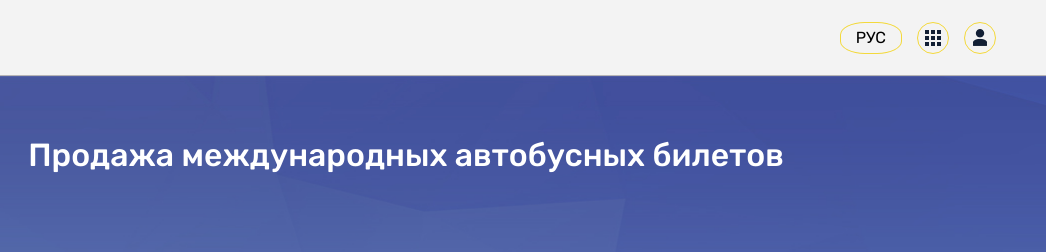
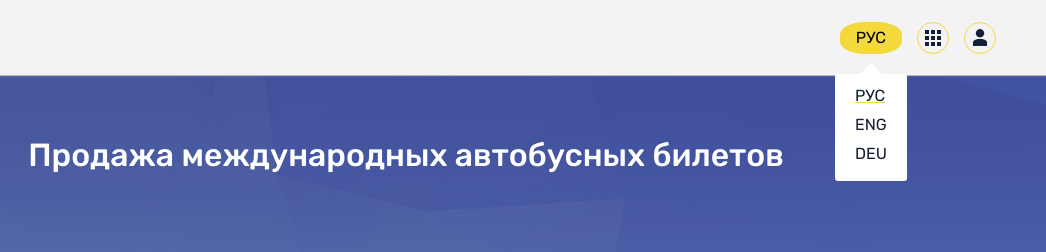
Before and after one commit to hovhannisyan-code/vtby, a plain HTML site: page index.html in a window 1280 px wide. Both pictures are taken after a click on the button "РУС". Shown: the top 252 px of the page, 234-1280 px from the left. Drawn offline with nearby package versions, Linux system fonts and the light colour scheme.

Commit message:
Add language dropdown and some fix

```diff
--- a/css/_mixins.sass
+++ b/css/_mixins.sass
@@ -34,13 +34,14 @@
       border-color: lighten($color, 10%)
       background-color: lighten($color, 10%)
 
-@mixin button($type, $normal, $hover, $active)
+@mixin button($type, $normal, $hover, $active, $bottom)
   @if ($type == 'solid')
     background-color: $normal
 
     transition: background-color $transition--default
 
-    border-bottom: 1px solid $yellow
+    @if ($bottom)
+      border-bottom: 1px solid $hover
 
     &:hover
       background-color: $hover
--- a/css/components/_button.sass
+++ b/css/components/_button.sass
@@ -14,7 +14,7 @@
     border: none
 
     &:not(&--outline)
-        +button('solid', $yellow-light, $yellow, $yellow-dark)
+        +button('solid', $yellow-light, $yellow, $yellow-dark, true)
 
     svg
         width: 20px
@@ -23,7 +23,7 @@
         margin-right: 10px
 
     &--outline
-        +button('outline', $facebook, $facebook, darken($facebook, 10%))
+        +button('outline', $facebook, $facebook, darken($facebook, 10%), false)
 
     &--link
         &:hover
--- a/css/sections/_footer.sass
+++ b/css/sections/_footer.sass
@@ -76,7 +76,7 @@
 
                 color: #fff
 
-                +button('solid', $gray-light, $facebook, darken($facebook, 10%))
+                +button('solid', $gray-light, $facebook, darken($facebook, 10%), false)
 
         .subscribe__socials
             display: flex
--- a/css/sections/_header.sass
+++ b/css/sections/_header.sass
@@ -20,12 +20,13 @@
         display: flex
         flex-direction: row
 
+        & > *
+            margin-right: 15px
+
         button
             display: flex
             align-items: center
             justify-content: center
-
-            margin-right: 15px
 
             border: 1px solid $yellow-light
             border-radius: 50%
@@ -60,6 +61,7 @@
         .button--menu
             position: relative
 
+        .button--dropdown
             &::before
                 content: ''
 
@@ -78,6 +80,53 @@
             &.active
                 &::before
                     display: block
+
+    .language-select
+        position: relative
+
+        .language-list
+            display: none
+
+            position: absolute
+            left: 50%
+            top: 100%
+
+            transform: translate(-50%, 20px)
+
+            border-radius: 3px
+
+            padding: 10px 20px
+
+            background: #fff
+
+            &.show
+                display: block
+
+            button
+                border: none
+                border-radius: 0
+
+                width: inherit
+                height: inherit
+
+                padding: 0
+                margin: 0 0 5px 0
+
+                background: none
+
+                color: inherit
+
+                cursor: pointer
+
+                &.active
+                    text-decoration: underline
+                    text-decoration-color: $yellow-light
+
+                &:hover
+                    color: $yellow-light
+
+                    text-decoration: underline
+                    text-decoration-color: $yellow-light
 
     &__menu
         display: none
--- a/index.html
+++ b/index.html
@@ -153,8 +153,23 @@
                     <img src="./img/logo.png" alt="Logo">
                 </div>
                 <div class="header__buttons">
-                    <button class="button--text">РУС</button>
-                    <button class="button--menu" id="menu-button">
+                    <div class="language-select">
+                        <button class="button--text button--dropdown" id="language-button">РУС</button>
+                        <div class="language-list" id="language-list" data-type="dropdown">
+                            <form action="#" method="POST" id="language-form">
+                                <div class="language-item">
+                                    <button name="language" value="russian" class="language-button active" disabled>РУС</button>
+                                </div>
+                                <div class="language-item">
+                                    <button name="language" value="english" class="language-button">ENG</button>
+                                </div>
+                                <div class="language-item">
+                                    <button name="language" value="german" class="language-button">DEU</button>
+                                </div>
+                            </form>
+                        </div>
+                    </div>
+                    <button class="button--menu button--dropdown" id="menu-button">
                         <img src="./img/icons/burger-menu.png" alt="Icon">
                     </button>
                     <button>
@@ -162,7 +177,7 @@
                     </button>
                 </div>
             </div>
-            <div class="header__menu" id="menu">
+            <div class="header__menu" id="menu" data-type="dropdown">
                 <ul>
                     <li class="menu__item">
                         <a href="#" class="menu__link">Расписание</a>
--- a/js/main.js
+++ b/js/main.js
@@ -1,8 +1,19 @@
 jQuery(document).ready($ => {
 
     $('#menu-button').click(function() {
+        $('.header__buttons button:not(.language-button)').removeClass('active');
+        $('[data-type="dropdown"]').removeClass('show');
+
         $(this).toggleClass('active');
         $('#menu').toggleClass('show');
+    });
+
+    $('#language-button').click(function() {
+        $('.header__buttons button:not(.language-button)').removeClass('active');
+        $('[data-type="dropdown"]').removeClass('show');
+
+        $(this).toggleClass('active');
+        $('#language-list').toggleClass('show');
     });
 
     $('.route').click(function() {
```
Also changed, not shown: css/style.css.
